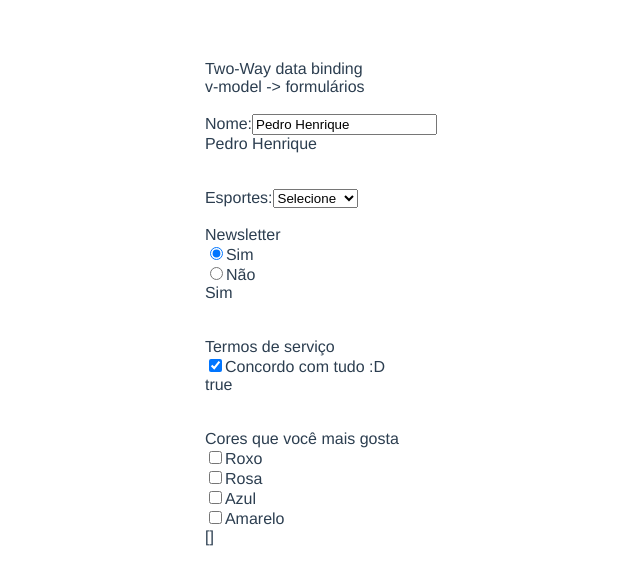
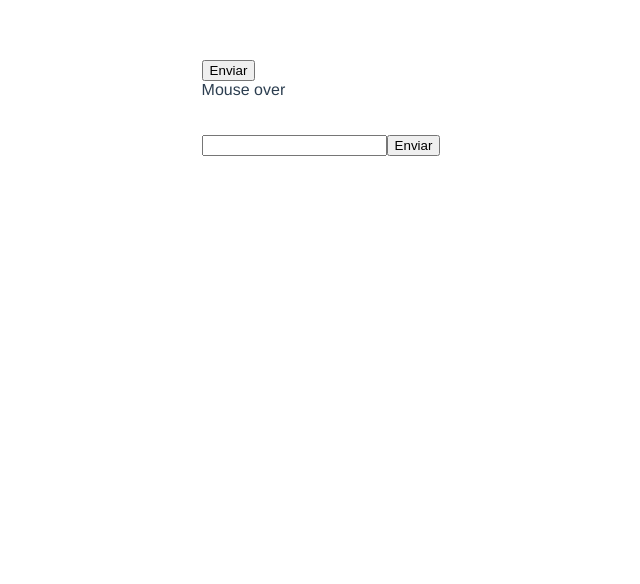
Before and after one commit to PedRo-HenRique-14/estudos-vue-js, a Vue app in the folder app/: page / in a window 1280 px wide. Shown: the top 584 px of the page, without its empty margins (319-959 px from the left). Built offline with nearby package versions, Linux system fonts and the light colour scheme.

Commit message:
use events and events modifiers

```diff
--- a/app/src/App.vue
+++ b/app/src/App.vue
@@ -1,45 +1,18 @@
 <template>
   <div>
-    <div>
-      Two-Way data binding <br>
-      v-model -> formulários <br><br>
-      <div>
-        <label for="">Nome:</label>
-        <input type="text" v-model="name"> <br>
-        {{ name }}
-      </div> <br><br>
-      <div>
-        <label for="">Esportes:</label>
-        <select v-model="sports">
-          <option value="">Selecione</option>
-          <option value="Futebol">Futebol</option>
-          <option value="Vôlei">Vôlei</option>
-          <option value="Ping-Pong">Ping-Pong</option>
-        </select><br>
-        {{ sports }}
-      </div> <br>
-      <div>
-        <label for="">Newsletter</label><br>
-        <input v-model="newsletter" type="radio" value="Sim">Sim <br>
-        <input v-model="newsletter" type="radio" value="Não">Não <br>
-        {{ newsletter }}
-      </div>
-      <br><br>
-      <div>
-        <label for="">Termos de serviço</label><br>
-        <input v-model="terms" type="checkbox">Concordo com tudo :D <br>
-        {{ terms }}
-      </div>
-      <br><br>
-      <div>
-        <label for="">Cores que você mais gosta</label><br>
-        <input v-model="colors" type="checkbox" value="Roxo">Roxo <br>
-        <input v-model="colors" type="checkbox" value="Rosa">Rosa <br>
-        <input v-model="colors" type="checkbox" value="Azul">Azul <br>
-        <input v-model="colors" type="checkbox" value="Amarelo">Amarelo <br>
-        {{ colors }}
-      </div>
+    <button @click="onClick">Enviar</button>
+    <br>
+    <div @mouseover="mouseOver" @mouseout="mouseOut">
+      Mouse over
     </div>
+    <br><br>
+    <form
+      action="https://google.com"
+      @submit.prevent="submitForm"
+    >
+      <input type="text" @keyup="onKeyUp">
+      <button type="submit">Enviar</button>
+    </form>
   </div>
 </template>
 
@@ -48,13 +21,26 @@ export default {
   name: 'App',
   data() {
     return {
-      name:'Pedro Henrique',
-      sports: '',
-      newsletter: 'Sim',
-      terms: true,
-      colors: [],
+
     }
-  }
+  },
+  methods: {
+    onClick(evt) {
+      console.log('Olha o click!', evt)
+    },
+    mouseOver(evt) {
+      console.log('Mouse over!!!', evt)
+    },
+    mouseOut(evt) {
+      console.log('Mouse out!!!', evt)
+    },
+    submitForm(evt) {
+      console.log('Form Enviado!!!', evt)
+    },
+    onKeyUp(evt) {
+      console.log( `${evt.key} key up!!!`, evt)
+    },
+  },
 }
 </script>
 
```
